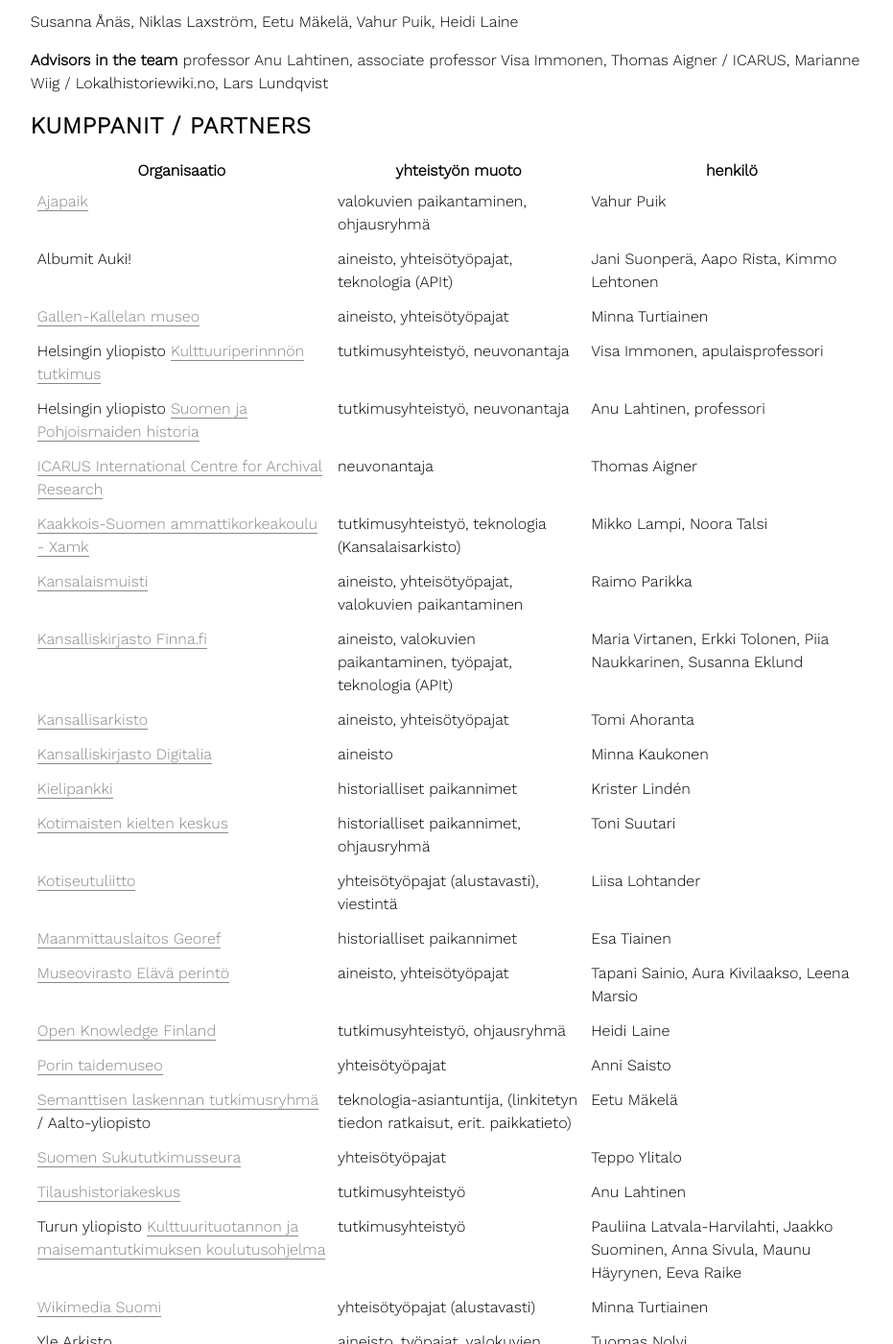
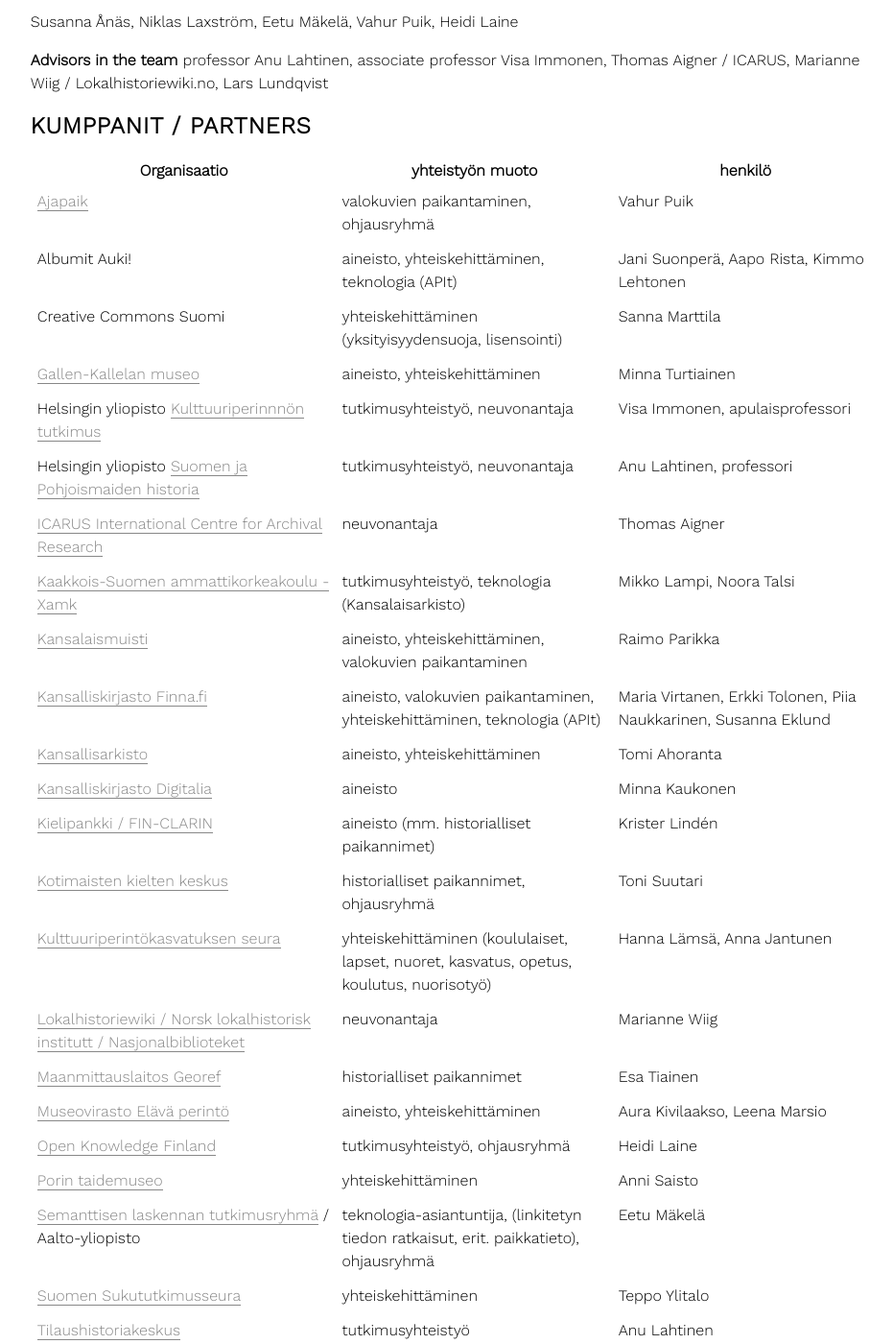
Before and after one commit to Wikidocumentaries/wikidocumentaries.github.io, a Jekyll site: the page built from index.html, in a window 1280 px wide and 1400 px high, scrolled down 851 px. Shown: the whole window at 96% size, without its empty margins (229-1160 px from the left). Built offline with Jekyll 4.4.1, drawn with Linux system fonts in a browser that asks for light colours; some of the changed text lies outside the part shown.

Commit message:
Update index.html

```diff
--- a/index.html
+++ b/index.html
@@ -51,12 +51,17 @@
     </tr>
     <tr>
       <td>Albumit Auki!</td>
-      <td>aineisto, yhteisötyöpajat, teknologia (APIt)</td>
+      <td>aineisto, yhteiskehittäminen, teknologia (APIt)</td>
       <td>Jani Suonperä, Aapo Rista, Kimmo Lehtonen</td>
     </tr>
     <tr>
+      <td>Creative Commons Suomi</td>
+      <td>yhteiskehittäminen (yksityisyydensuoja, lisensointi)</td>
+      <td>Sanna Marttila</td>
+    </tr>
+    <tr>
       <td><a href="http://www.gallen-kallela.fi/">Gallen-Kallelan museo</a></td>
-      <td>aineisto, yhteisötyöpajat</td>
+      <td>aineisto, yhteiskehittäminen</td>
       <td>Minna Turtiainen</td>
     </tr>
     <tr>
@@ -81,17 +86,17 @@
     </tr>
     <tr>
       <td><a href="http://www.helsinki.fi/kansalaismuisti/">Kansalaismuisti</a></td>
-      <td>aineisto, yhteisötyöpajat, valokuvien paikantaminen</td>
+      <td>aineisto, yhteiskehittäminen, valokuvien paikantaminen</td>
       <td>Raimo Parikka</td>
     </tr>
     <tr>
       <td><a href="https://www.finna.fi/">Kansalliskirjasto Finna.fi</a></td>
-      <td>aineisto, valokuvien paikantaminen, työpajat, teknologia (APIt)</td>
+      <td>aineisto, valokuvien paikantaminen, yhteiskehittäminen, teknologia (APIt)</td>
       <td>Maria Virtanen, Erkki Tolonen, Piia Naukkarinen, Susanna Eklund</td>
     </tr>
     <tr>
       <td><a href="http://www.arkisto.fi/">Kansallisarkisto</a></td>
-      <td>aineisto, yhteisötyöpajat</td>
+      <td>aineisto, yhteiskehittäminen</td>
       <td>Tomi Ahoranta</td>
     </tr>
     <tr>
@@ -100,8 +105,8 @@
       <td>Minna Kaukonen</td>
     </tr>
     <tr>
-      <td><a href="https://www.kielipankki.fi/">Kielipankki</a></td>
-      <td>historialliset paikannimet</td>
+      <td><a href="https://www.kielipankki.fi/">Kielipankki / FIN-CLARIN</a></td>
+      <td>aineisto (mm. historialliset paikannimet)</td>
       <td>Krister Lindén</td>
     </tr>
     <tr>
@@ -110,9 +115,14 @@
       <td>Toni Suutari</td>
     </tr>
     <tr>
-      <td><a href="http://www.kotiseutuliitto.fi/">Kotiseutuliitto</a></td>
-      <td>yhteisötyöpajat (alustavasti), viestintä</td>
-      <td>Liisa Lohtander</td>
+      <td><a href="http://www.kulttuuriperintokasvatus.fi/">Kulttuuriperintökasvatuksen seura</a></td>
+      <td>yhteiskehittäminen (koululaiset, lapset, nuoret, kasvatus, opetus, koulutus, nuorisotyö)</td>
+      <td>Hanna Lämsä, Anna Jantunen</td>
+    </tr>
+    <tr>
+      <td><a href="https://lokalhistoriewiki.no/">Lokalhistoriewiki / Norsk lokalhistorisk institutt / Nasjonalbiblioteket</a></td>
+      <td>neuvonantaja</td>
+      <td>Marianne Wiig</td>
     </tr>
     <tr>
       <td><a href="http://drive.google.com/open?id=1ChC1xnofmb01NTKLs97VJM5ER8HlZY6d4cWxILET4uA">Maanmittauslaitos Georef</a></td>
@@ -121,8 +131,8 @@
     </tr>
     <tr>
       <td><a href="https://wiki.aineetonkulttuuriperinto.fi/">Museovirasto Elävä perintö</a></td>
-      <td>aineisto, yhteisötyöpajat</td>
-      <td>Tapani Sainio, Aura Kivilaakso, Leena Marsio</td>
+      <td>aineisto, yhteiskehittäminen</td>
+      <td>Aura Kivilaakso, Leena Marsio</td>
     </tr>
     <tr>
       <td><a href="http://fi.okfn.org/">Open Knowledge Finland</a></td>
@@ -131,17 +141,17 @@
     </tr>
     <tr>
       <td><a href="http://www.poriartmuseum.fi/fin/">Porin taidemuseo</a></td>
-      <td>yhteisötyöpajat</td>
+      <td>yhteiskehittäminen</td>
       <td>Anni Saisto</td>
     </tr>
     <tr>
       <td><a href="http://seco.cs.aalto.fi/">Semanttisen laskennan tutkimusryhmä</a> / Aalto-yliopisto</td>
-      <td>teknologia-asiantuntija, (linkitetyn tiedon ratkaisut, erit. paikkatieto)</td>
+      <td>teknologia-asiantuntija, (linkitetyn tiedon ratkaisut, erit. paikkatieto), ohjausryhmä</td>
       <td>Eetu Mäkelä</td>
     </tr>
     <tr>
       <td><a href="http://www.genealogia.fi/">Suomen Sukututkimusseura</a></td>
-      <td>yhteisötyöpajat</td>
+      <td>yhteiskehittäminen</td>
       <td>Teppo Ylitalo</td>
     </tr>
     <tr>
@@ -156,7 +166,7 @@
     </tr>
     <tr>
       <td><a href="http://wikimedia.fi/">Wikimedia Suomi</a></td>
-      <td>yhteisötyöpajat (alustavasti)</td>
+      <td>yhteiskehittäminen (alustavasti)</td>
       <td>Minna Turtiainen</td>
     </tr>
     <tr>
```
